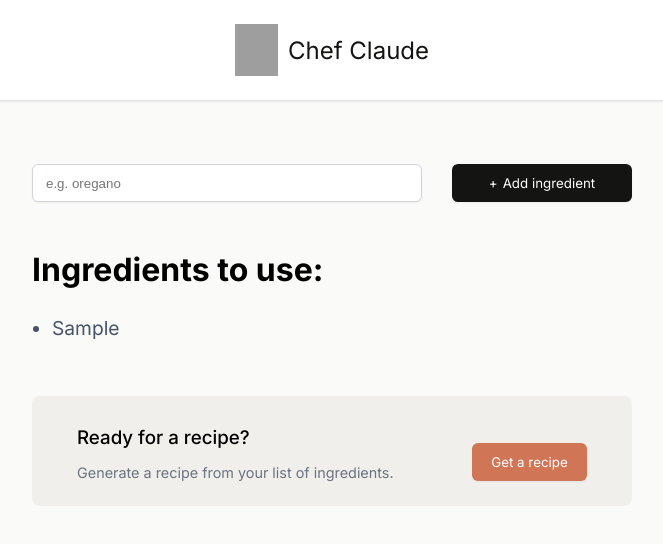
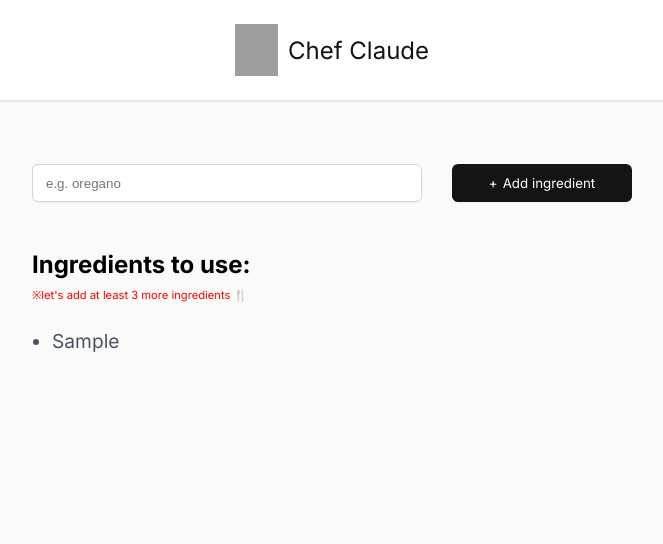
Before and after one commit to rikuyaosawa/React, a React (Vite) app in the folder Scrimba/projects/ChefClaude/: page / in a window 1280 px wide. Both pictures are taken after typing "Sample" into the empty fields and a click on the button "Add ingredient". Shown: the top 544 px of the page, without its empty margins (308-971 px from the left). Built offline with nearby package versions, Linux system fonts and the light colour scheme; grey boxes are pictures that could not be loaded.

Commit message:
chefclaude: conditionally rendering

```diff
--- a/Scrimba/projects/ChefClaude/src/App.css
+++ b/Scrimba/projects/ChefClaude/src/App.css
@@ -74,6 +74,12 @@ main .ingredientList {
     margin: 3rem 0;
 }
 
+main .ingredientList p {
+    font-size: 0.7rem;
+    color: #ff0000;
+    margin-top: 0.5rem;
+}
+
 main .ingredientList ul {
     color: #475467;
     font-size: 1.2rem;
--- a/Scrimba/projects/ChefClaude/src/components/Header.tsx
+++ b/Scrimba/projects/ChefClaude/src/components/Header.tsx
@@ -3,7 +3,7 @@ function Header() {
         <header>
             <nav>
                 <a href="/">
-                    <img src="https://s3-alpha-sig.figma.com/img/a8a4/b5e0/a54b167a0c7a3a68ecd4597a20b4f005?Expires=1739145600&Key-Pair-Id=APKAQ4GOSFWCW27IBOMQ&Signature=av2rbWplEbb2g~rW1LpX026GhpqME1MKhfq~nyfUMQTT2ZXAM4MQqFmM8vv7PJDno7wfgYTdK1Xsuv6kfiDiufaZF7IF2BRq0iAGaiMLvp7UQgErmO3KjYsVa~4OLLRs~1MxvGcnx0i01l4vCQloPbKZL1bfvM9iJZDLiJ3flveTP0i0mCIz0WTsvZOFaWo9aoZ8kMoW~nsqojRUop5Y2qiQ19sX2yiJVK3RojKeQLoatNkc-P2v5d~6RgQXW1OLerxhQkzSpf4jw6SkvWrHG3qAadO1mP8XQYpItzZETC-n-hJa5KQV-prtZ4VUOAt5btV00KRB7nouIGUZpI--MQ__" />
+                    <img src="https://s3-alpha-sig.figma.com/img/a8a4/b5e0/a54b167a0c7a3a68ecd4597a20b4f005?Expires=1740355200&Key-Pair-Id=APKAQ4GOSFWCW27IBOMQ&Signature=tiB~KkQgCOb6fTZ5jlRKQ7XrCG-l-zAF2xlZsAW0iSBrqZdcaNeLwZ0pfsZsUTADZwNY7kEzTzvPzaw-8sFYi6UxayswYScHiuFzZ~6HCMNCQ8jviBoF8jXAMmQebiVLDfov3NOrj7W7i6je-w~cvw6DoO0uC9IWgTQDbltedfHKm0M-k5FUffYd01DFD8kRWVpMQ90xUbz5-cRN2XZ8WLTiPOU4vNsVqplW9PhxFOtnrf3pUlrPsafvE7beqhqyS~0waXrVRLH0va-Lq1bz~NuWVRDOuILD~45g~akBZVO5DMg4at6NKkHys8BoL1xLxgdIHxBBLBo6JywS538wfw__" />
                     <h1>Chef Claude</h1>
                 </a>
             </nav>
--- a/Scrimba/projects/ChefClaude/src/components/Main.tsx
+++ b/Scrimba/projects/ChefClaude/src/components/Main.tsx
@@ -7,10 +7,33 @@ function Main() {
         return <li key={item}>{item}</li>;
     });
 
+    const callout = (
+        <div className="callout">
+            <div className="content">
+                <h3>Ready for a recipe?</h3>
+                <p>Generate a recipe from your list of ingredients.</p>
+            </div>
+            <button>Get a recipe</button>
+        </div>
+    );
+
+    const ingredientList = (
+        <section>
+            <div className="ingredientList">
+                <h1>Ingredients to use:</h1>
+                {ingredients.length < 4 ? (
+                    <p>※let's add at least {4 - ingredients.length} more ingredients 🍴</p>
+                ) : null}
+                <ul>{ingredientItems}</ul>
+            </div>
+            {ingredients.length > 3 ? callout : null}
+        </section>
+    );
+
     function updateIngredients(formData: FormData) {
         const ingredient = formData.get("ingredient") as string | null;
 
-        if (ingredient !== null) {
+        if (ingredient !== null && !ingredients.includes(ingredient)) {
             const trimmed = ingredient.trim();
             if (trimmed !== "") {
                 setIngredients((prev) => [...prev, trimmed]);
@@ -31,17 +54,8 @@ function Main() {
                 />
                 <button type="submit">Add ingredient</button>
             </form>
-            <div className="ingredientList">
-                <h1>Ingredients to use:</h1>
-                <ul>{ingredientItems}</ul>
-            </div>
-            <div className="callout">
-                <div className="content">
-                    <h3>Ready for a recipe?</h3>
-                    <p>Generate a recipe from your list of ingredients.</p>
-                </div>
-                <button>Get a recipe</button>
-            </div>
+
+            {ingredients.length !== 0 ? ingredientList : null}
         </main>
     );
 }
```
